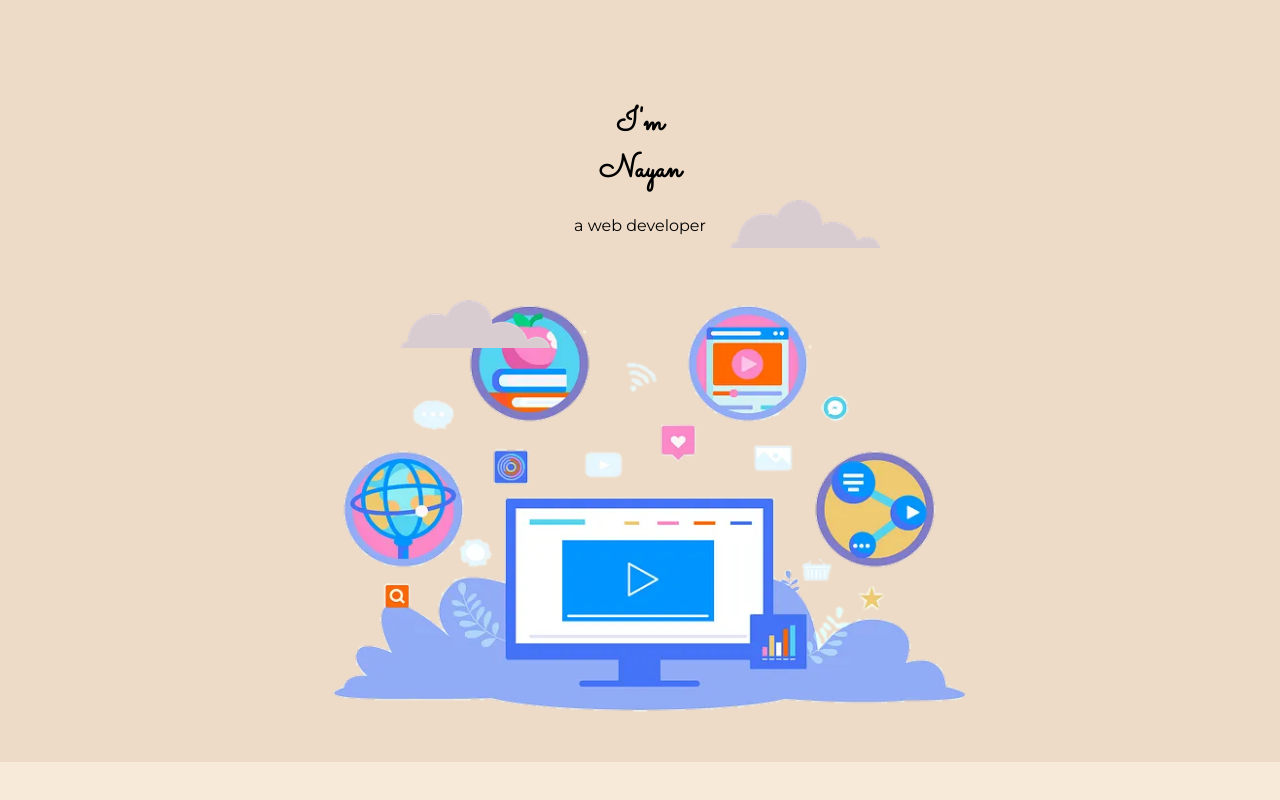
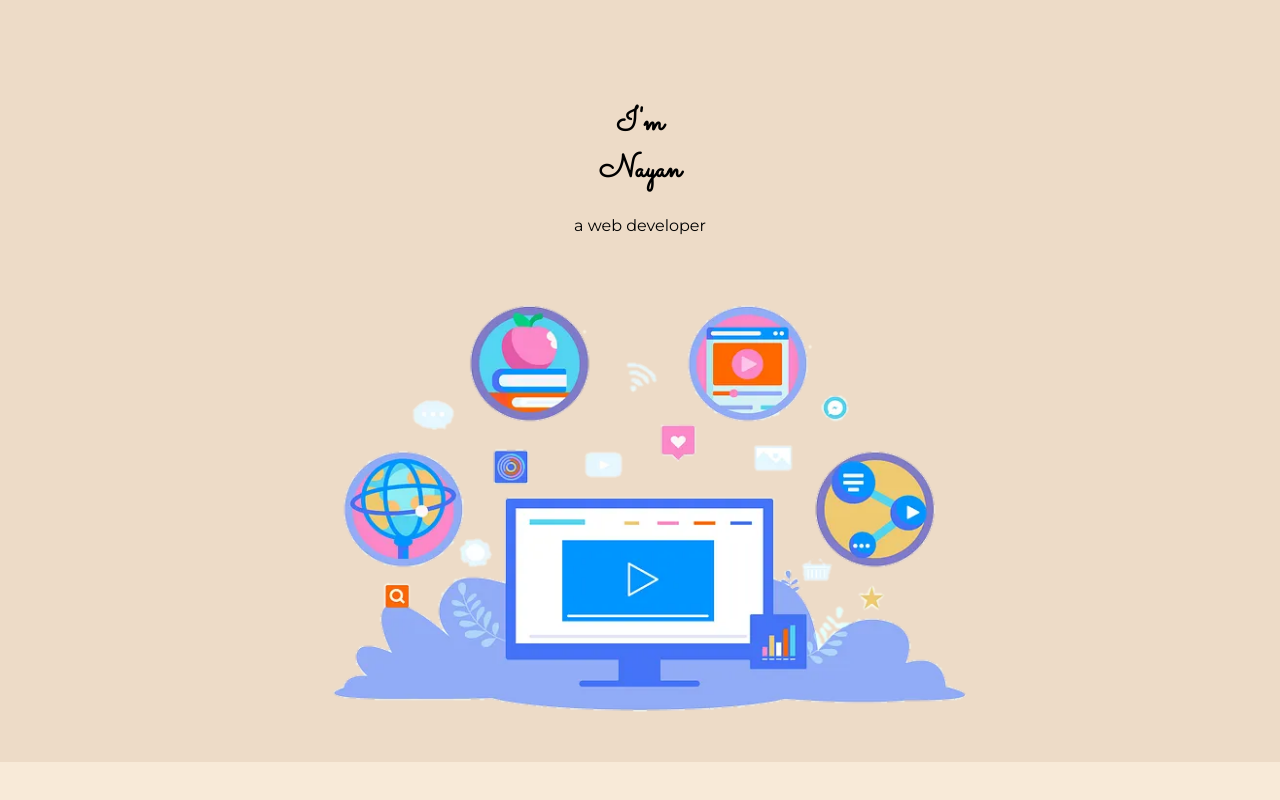
Before and after one commit to NayanXS/Pesonal, a plain HTML site: page index.html in a window 1280 px wide. Shown: the top 800 px of the page. Drawn offline with Linux system fonts and the light colour scheme.

Commit message:
Update index.html

```diff
--- a/index.html
+++ b/index.html
@@ -12,10 +12,8 @@
   </head>
   <body>
     <div class="top-container">
-      <img class="top-cloud" src="images/cloud.png" alt="cloud image">
       <h1>I'm Nayan</h1>
       <p>a web developer</p>
-      <img class="bottom-cloud" src="images/cloud.png" alt="cloud image">
       <img class="mountain" src="images/web.png" alt="mountain image">
 
     </div>
```
